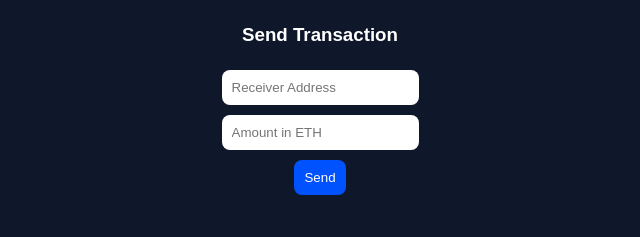
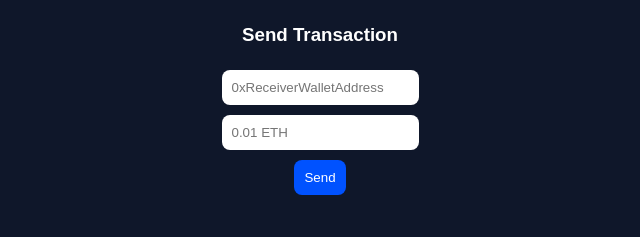
Before and after one commit to krishnaboini/base-mini-dapp, a plain HTML site: page index.html in a window 1280 px wide. Shown: the part 208-445 px from the top of the page, 320-960 px from the left. Drawn offline with nearby package versions, Linux system fonts and the light colour scheme.

Commit message:
Update index.html
chore: improve transaction input placeholders

```diff
--- a/index.html
+++ b/index.html
@@ -57,10 +57,10 @@
   <div class="tx-box">
     <h3>Send Transaction</h3>
 
-    <input type="text" id="receiver" placeholder="Receiver Address">
+    <input type="text" id="receiver" placeholder="0xReceiverWalletAddress"">
     <br>
 
-    <input type="text" id="amount" placeholder="Amount in ETH">
+    <input type="text" id="amount" placeholder="0.01 ETH">
     <br>
 
     <button onclick="sendTransaction()">Send</button>
```
